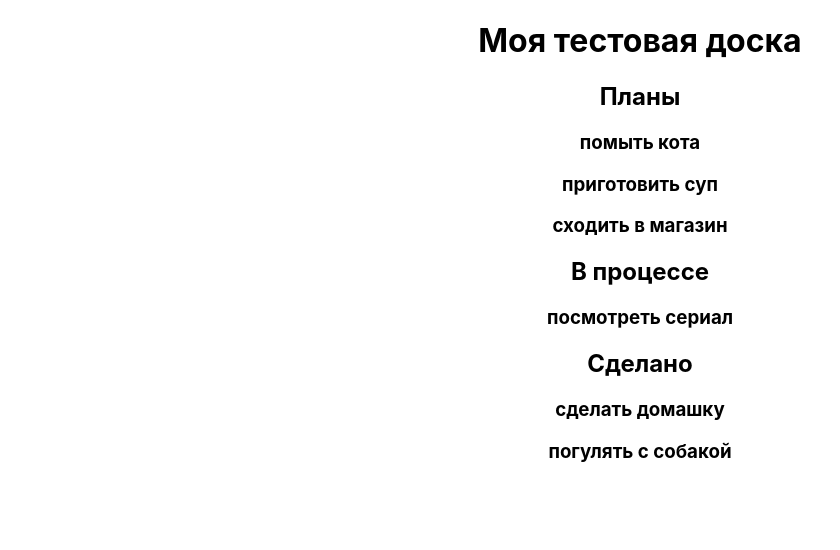
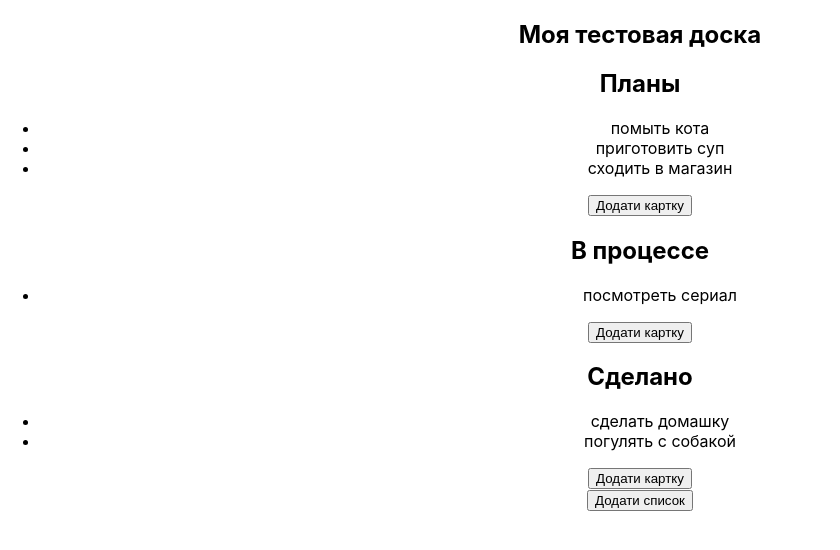
Before and after one commit to sadovam/my-trello-frontend, a React (Create React App) app: page /board in a window 1280 px wide. Shown: the top 550 px of the page, without its empty margins (0-840 px from the left). Built offline with nearby package versions, Linux system fonts and the light colour scheme.

Commit message:
Finished first stage

```diff
--- a/src/pages/Board/Board.tsx
+++ b/src/pages/Board/Board.tsx
@@ -1,18 +1,14 @@
-import React from 'react';
+import React, { Component, ReactElement } from 'react';
 import { IList } from '../../common/interfaces/IList';
-import List from './components/List/List';
-
-interface BoardProps {
-  num?: string;
-}
+import { List } from './components/List/List';
 
 interface BoardState {
   title: string;
   lists: IList[];
 }
 
-export default class Board extends React.Component<BoardProps, BoardState> {
-  constructor(props: BoardProps) {
+export default class Board extends Component<Record<string, never>, BoardState> {
+  constructor(props: Record<string, never>) {
     super(props);
 
     this.state = {
@@ -44,14 +40,19 @@ export default class Board extends React.Component<BoardProps, BoardState> {
     };
   }
 
-  render(): JSX.Element {
-    const { title, lists } = this.state;
-    const listComponents = lists.map((l) => <List id={l.id} title={l.title} cards={l.cards} />);
+  makeLists(): ReactElement[] {
+    const { lists } = this.state;
+    return lists.map((list) => <List {...list} />);
+  }
+
+  render(): ReactElement {
+    const { title } = this.state;
     return (
-      <div>
+      <section>
         <h1>{title}</h1>
-        {listComponents}
-      </div>
+        {this.makeLists()}
+        <button>Додати список</button>
+      </section>
     );
   }
 }
--- a/src/pages/Board/components/Card/Card.tsx
+++ b/src/pages/Board/components/Card/Card.tsx
@@ -1,6 +1,7 @@
-import React from 'react';
+import React, { FC, ReactElement } from 'react';
 
-export default function Card(props: { title: string }): JSX.Element {
-  const { title } = props;
-  return <h3>{title}</h3>;
+interface CardProps {
+  title: string;
 }
+
+export const Card: FC<CardProps> = ({ title }): ReactElement => <li>{title}</li>;
--- a/src/pages/Board/components/List/List.tsx
+++ b/src/pages/Board/components/List/List.tsx
@@ -1,14 +1,16 @@
-import React from 'react';
+import React, { FC, ReactElement } from 'react';
+import { ICard } from '../../../../common/interfaces/ICard';
 import { IList } from '../../../../common/interfaces/IList';
-import Card from '../Card/Card';
+import { Card } from '../Card/Card';
 
-export default function List(props: IList): JSX.Element {
-  const { title, cards } = props;
-  const cardsList = cards.map((card) => <Card title={card.title} />);
-  return (
-    <div>
-      <h2>{title}</h2>
-      {cardsList}
-    </div>
-  );
+function makeCardList(cards: ICard[]): ReactElement[] {
+  return cards.map((card) => <Card key={card.id.toString()} title={card.title} />);
 }
+
+export const List: FC<IList> = ({ title, cards }): ReactElement => (
+  <section>
+    <h2>{title}</h2>
+    <ul>{makeCardList(cards)}</ul>
+    <button>Додати картку</button>
+  </section>
+);
```
